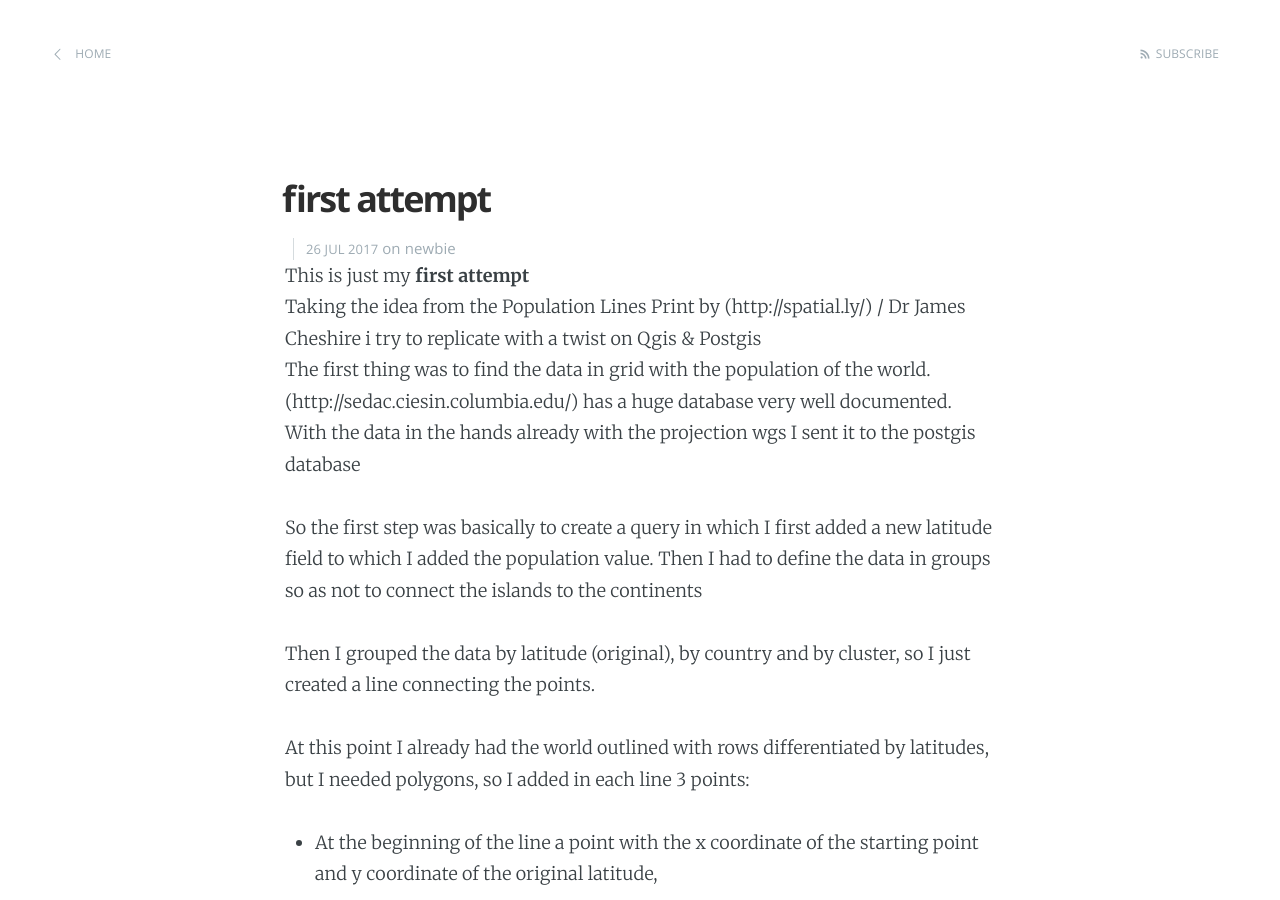
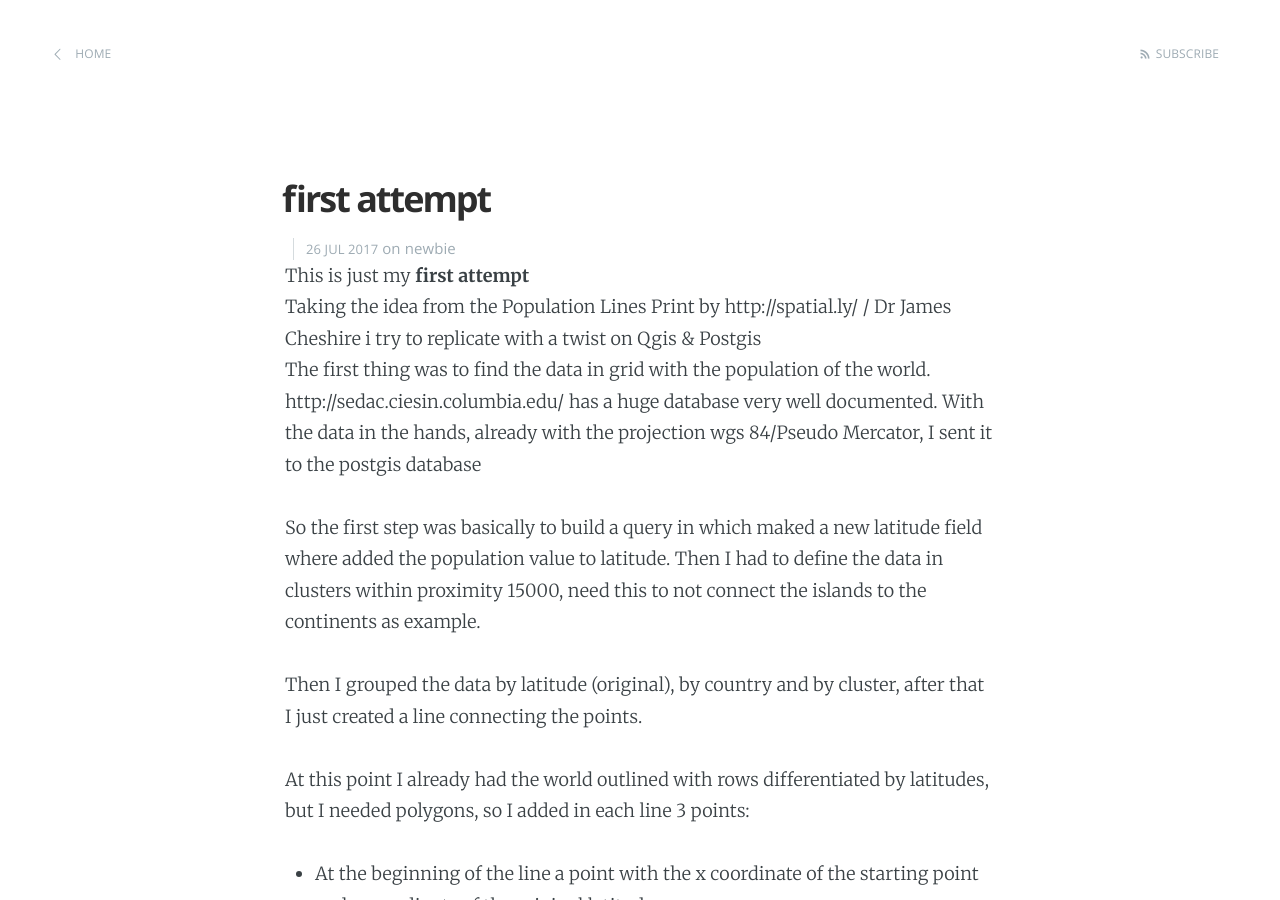
Before and after one commit to LRSCardoso/LRSCardoso.github.io, a Jekyll site: the page built from _posts/2017-07-26-my-first-attempt.md, in a window 1280 px wide and 900 px high. Built offline with Jekyll 4.4.1, drawn with Linux system fonts in a browser that asks for light colours.

Commit message:
Update 2017-07-26-my-first-attempt.md

```diff
--- a/_posts/2017-07-26-my-first-attempt.md
+++ b/_posts/2017-07-26-my-first-attempt.md
@@ -7,16 +7,16 @@ categories: newbie
 
 This is just my **first attempt**
 <br>
-Taking the idea from the Population Lines Print by (http://spatial.ly/) / Dr James Cheshire i try to replicate with a twist on Qgis & Postgis
+Taking the idea from the Population Lines Print by http://spatial.ly/ / Dr James Cheshire i try to replicate with a twist on Qgis & Postgis
 <br>
 The first thing was to find the data in grid with the population of the world. <br>
-(http://sedac.ciesin.columbia.edu/) has a huge database very well documented.
-With the data in the hands already with the projection wgs I sent it to the postgis database <br>
+http://sedac.ciesin.columbia.edu/ has a huge database very well documented.
+With the data in the hands, already with the projection wgs 84/Pseudo Mercator,  I sent it to the postgis database <br>
 
-So the first step was basically to create a query in which I first added a new latitude field to which I added the population value.
-Then I had to define the data in groups so as not to connect the islands to the continents
+So the first step was basically to build a query in which maked a new latitude field where added the population value to latitude.
+Then I had to define the data in clusters within proximity 15000, need this to not connect the islands to the continents as example.
 
-Then I grouped the data by latitude (original), by country and by cluster, so I just created a line connecting the points.
+Then I grouped the data by latitude (original), by country and by cluster, after that I just created a line connecting the points.
 
 At this point I already had the world outlined with rows differentiated by latitudes, but I needed polygons, so I added in each line 3 points:
 
```
